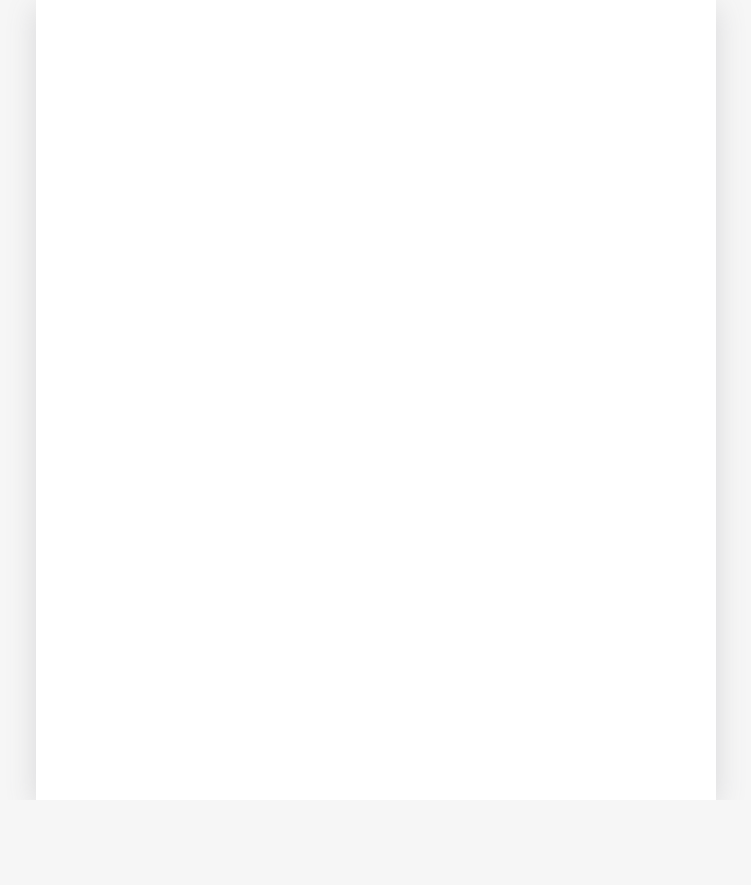
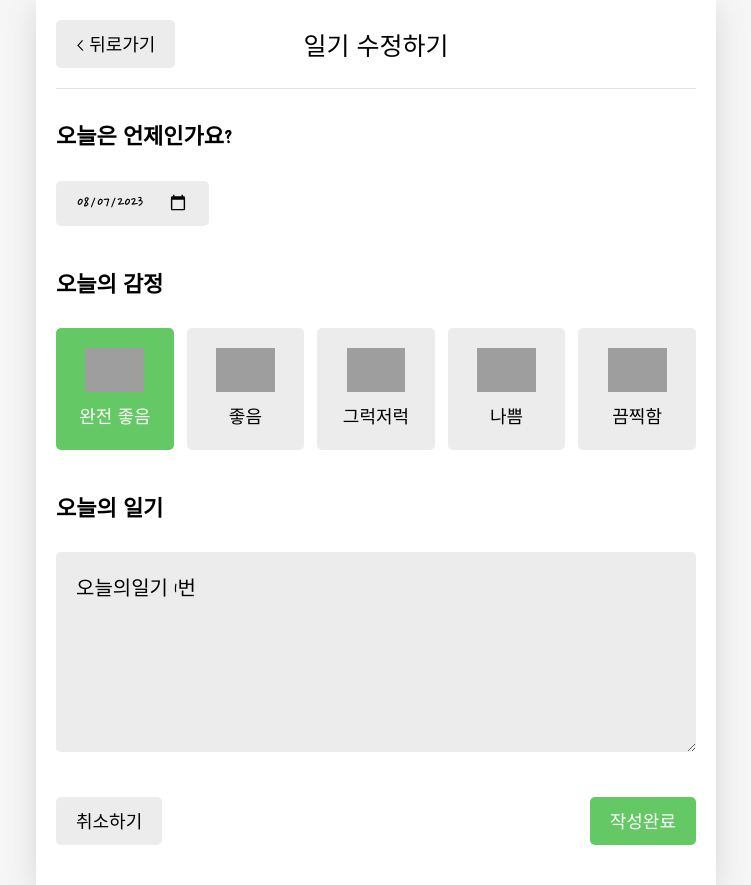
Before and after one commit to NR0617/-emotion-diary, a React (Create React App) app: page /edit/1 in a window 1280 px wide. Before the commit this address had no page. Shown: the whole page, without its empty margins (264-1015 px from the left). Before the commit the page ends 800 px from the top, so only its background shows below. Built offline with nearby package versions, Linux system fonts and the light colour scheme; grey boxes are pictures that could not be loaded; a web font is replaced by a local one.

Commit message:
feat: 수정페이지 제작 완료

```diff
--- a/src/App.js
+++ b/src/App.js
@@ -90,7 +90,7 @@
             <Routes>
               <Route path="/" element={<Home />} />
               <Route path="/new" element={<New />} />
-              <Route path="/edit" element={<Edit />} />
+              <Route path="/edit/:id" element={<Edit />} />
               <Route path="/diary/:id" element={<Diary />} />
             </Routes>
           </div>
--- a/src/components/DiaryEditor.js
+++ b/src/components/DiaryEditor.js
@@ -1,4 +1,4 @@
-import { useContext, useRef, useState } from "react";
+import { useContext, useEffect, useRef, useState } from "react";
 import { useNavigate } from "react-router-dom";
 import { DiaryDispatchContext } from "./../App";
 
@@ -41,33 +41,49 @@
   return date.toISOString().slice(0, 10);
 };
 
-const DiaryEditor = () => {
-  //console.log(getStringDate(new Date()));
-
+const DiaryEditor = ({ isEdit, originData }) => {
   const contentRef = useRef();
   const [content, setContent] = useState("");
   const [emotion, setEmotion] = useState(3);
   const [date, setDate] = useState(getStringDate(new Date()));
 
-  const { onCreate } = useContext(DiaryDispatchContext);
+  const { onCreate, onEdit } = useContext(DiaryDispatchContext);
   const handleClickEmotion = (emotion) => {
     setEmotion(emotion);
   };
+  const navigate = useNavigate();
   const handleSubmit = () => {
     if (content.length < 1) {
       contentRef.current.focus();
       return;
     }
 
-    onCreate(date, content, emotion);
+    if (
+      window.confirm(
+        isEdit ? "일기를 수정하시겠습니까" : "새로운 일기를 작성하시겠습니까?"
+      )
+    ) {
+      if (!isEdit) {
+        onCreate(date, content, emotion);
+      } else {
+        onEdit(originData.id, date, content, emotion);
+      }
+    }
     navigate("/", { replace: true });
   };
-  const navigate = useNavigate();
+
+  useEffect(() => {
+    if (isEdit) {
+      setDate(getStringDate(new Date(parseInt(originData.date))));
+      setEmotion(originData.emotion);
+      setContent(originData.content);
+    }
+  }, [isEdit, originData]);
 
   return (
     <div className="DiaryEditor">
       <MyHeader
-        headText={"새 일기쓰기"}
+        headText={isEdit ? "일기 수정하기" : "새 일기쓰기"}
         leftChild={
           <MyButton text={"< 뒤로가기"} onClick={() => navigate(-1)} />
         }
--- a/src/pages/Edit.js
+++ b/src/pages/Edit.js
@@ -1,25 +1,36 @@
-import { useNavigate, useSearchParams } from "react-router-dom";
+import { useState, useContext, useEffect } from "react";
+import { useNavigate, useParams, useSearchParams } from "react-router-dom";
+import { DiaryStateContext } from "../App";
+import DiaryEditor from "../components/DiaryEditor";
 
 const Edit = () => {
   const navigate = useNavigate();
-  const [serchParams, setSearchParams] = useSearchParams();
+  const { id } = useParams();
 
-  const id = serchParams.get("id");
-  const mode = serchParams.get("mode");
-  //console.log("id :", id, "mode :", mode);
+  const [originData, setOriginData] = useState();
 
-  const who = serchParams.get("who");
-  //console.log("who :", who);
+  const diaryList = useContext(DiaryStateContext);
+  console.log(id, diaryList);
+
+  useEffect(() => {
+    if (diaryList.length >= 1) {
+      const targetDiary = diaryList.find(
+        (it) => parseInt(it.id) === parseInt(id)
+      );
+
+      if (targetDiary) {
+        setOriginData(targetDiary);
+      } else {
+        navigate("/", { replace: true });
+      }
+    }
+  }, [id, diaryList]);
 
   return (
     <div>
-      <h1>Edit</h1>
-      <p>이곳은 일기 수정페이지입니다</p>
-      <button onClick={() => setSearchParams({ who: "winterlood" })}>
-        QS 바꾸기
-      </button>
-      <button onClick={() => navigate("/home")}>홈으로 가기</button>
-      <button onClick={() => navigate(-1)}>뒤로가기</button>
+      <div>
+        {originData && <DiaryEditor isEdit={true} originData={originData} />}
+      </div>
     </div>
   );
 };
```
